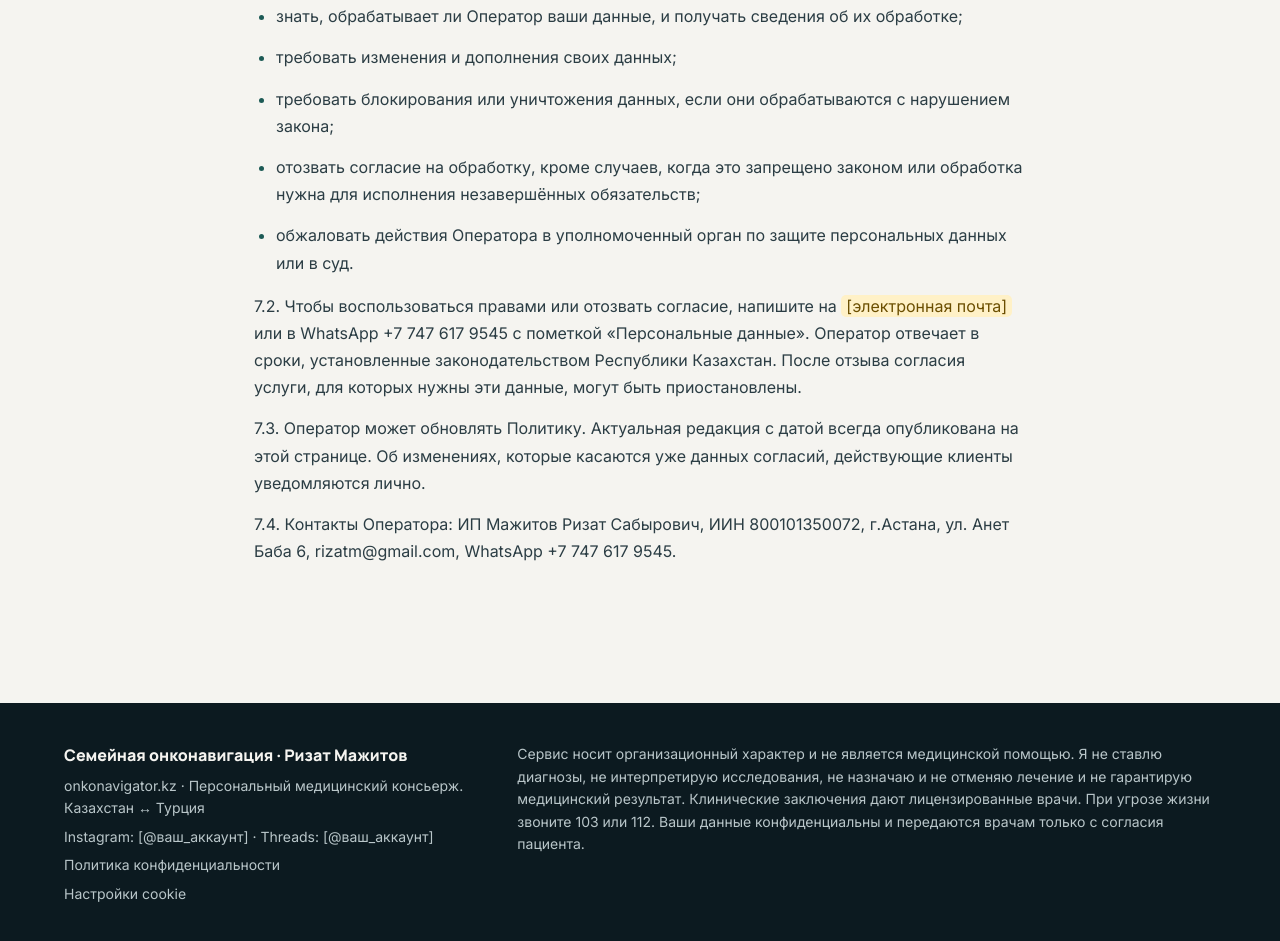
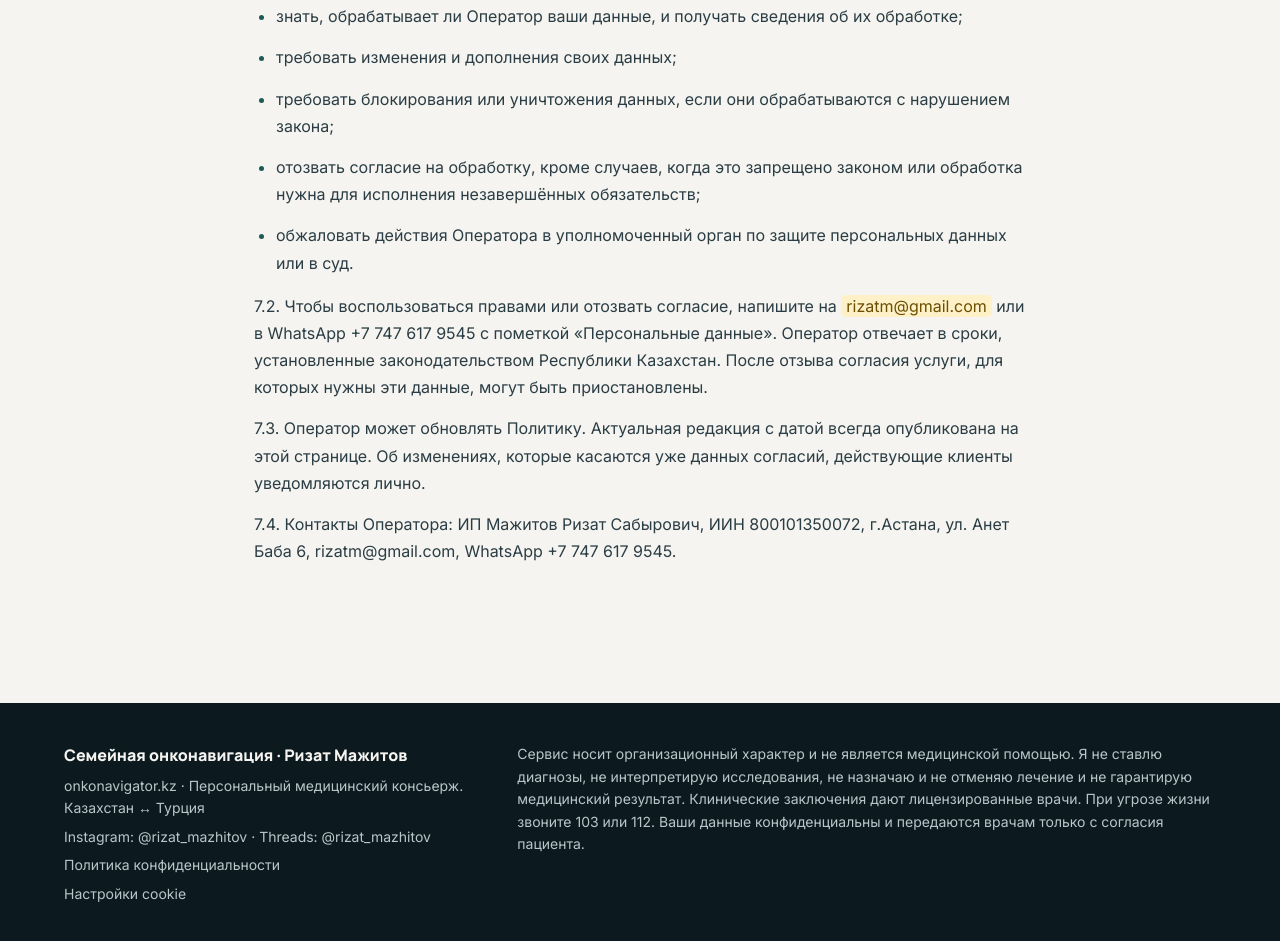
Before and after one commit to JVcai/onkonavigator, a plain HTML site: page privacy.html in a window 1280 px wide. Shown: the part 4987-5928 px from the top of the page. Drawn offline with Linux system fonts and the light colour scheme.

Commit message:
Add files via upload

```diff
--- a/privacy.html
+++ b/privacy.html
@@ -127,7 +127,7 @@ WhatsApp
 <li><p>отозвать согласие на обработку, кроме случаев, когда это запрещено законом или обработка нужна для исполнения незавершённых обязательств;</p></li>
 <li><p>обжаловать действия Оператора в уполномоченный орган по защите персональных данных или в суд.</p></li>
 </ul>
-<p>7.2. Чтобы воспользоваться правами или отозвать согласие, напишите на <mark class="ph">[электронная почта]</mark> или в WhatsApp +7 747 617 9545 с пометкой «Персональные данные». Оператор отвечает в сроки, установленные законодательством Республики Казахстан. После отзыва согласия услуги, для которых нужны эти данные, могут быть приостановлены.</p>
+<p>7.2. Чтобы воспользоваться правами или отозвать согласие, напишите на <mark class="ph">rizatm@gmail.com</mark> или в WhatsApp +7 747 617 9545 с пометкой «Персональные данные». Оператор отвечает в сроки, установленные законодательством Республики Казахстан. После отзыва согласия услуги, для которых нужны эти данные, могут быть приостановлены.</p>
 <p>7.3. Оператор может обновлять Политику. Актуальная редакция с датой всегда опубликована на этой странице. Об изменениях, которые касаются уже данных согласий, действующие клиенты уведомляются лично.</p>
 <p>7.4. Контакты Оператора: ИП Мажитов Ризат Сабырович, ИИН 800101350072, г.Астана, ул. Анет Баба 6, rizatm@gmail.com, WhatsApp +7 747 617 9545.</p>
 </section>
@@ -139,7 +139,10 @@ WhatsApp
 <div style="flex: 1 1 320px; min-width: 0; display: flex; flex-direction: column; gap: 6px">
 <span style="font-family: Manrope, sans-serif; font-weight: 800; font-size: 16px; color: #F5F4F0">Семейная онконавигация · Ризат Мажитов</span>
 <span>onkonavigator.kz · Персональный медицинский консьерж. Казахстан ↔ Турция</span>
-<span>Instagram: [@ваш_аккаунт] · Threads: [@ваш_аккаунт]</span>
+
+
+
+<span> <a href="https://www.instagram.com/rizat_mazhitov?fqnt=MTJrdTh3bXRlcWhiag%3D%3D">Instagram: @rizat_mazhitov</a> · <a href="https://www.threads.com/@rizat_mazhitov">Threads: @rizat_mazhitov</a></span>
 <a class="footer-link" href="privacy.html">Политика конфиденциальности</a>
 <button class="footer-link cookie-open" type="button">Настройки cookie</button>
 </div>
```
Also changed, not shown: index.html (+7 -0 lines).
